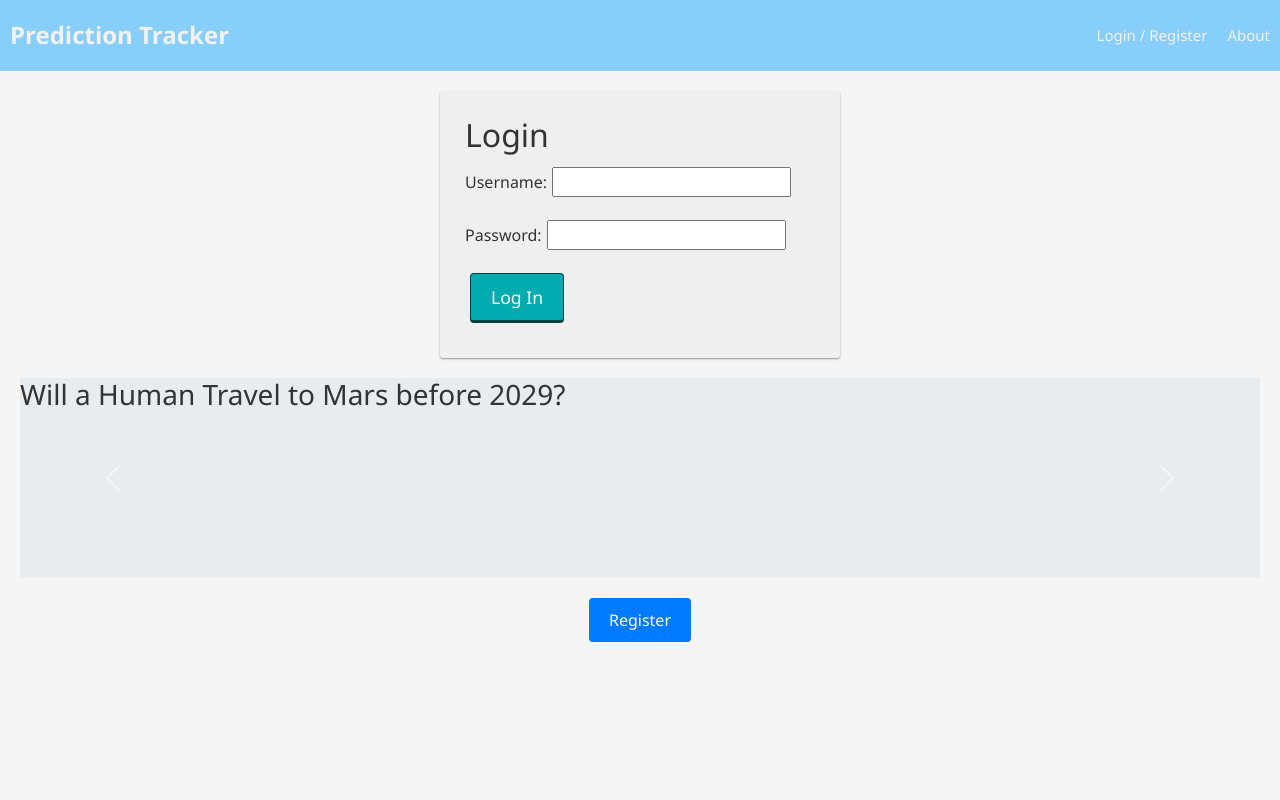
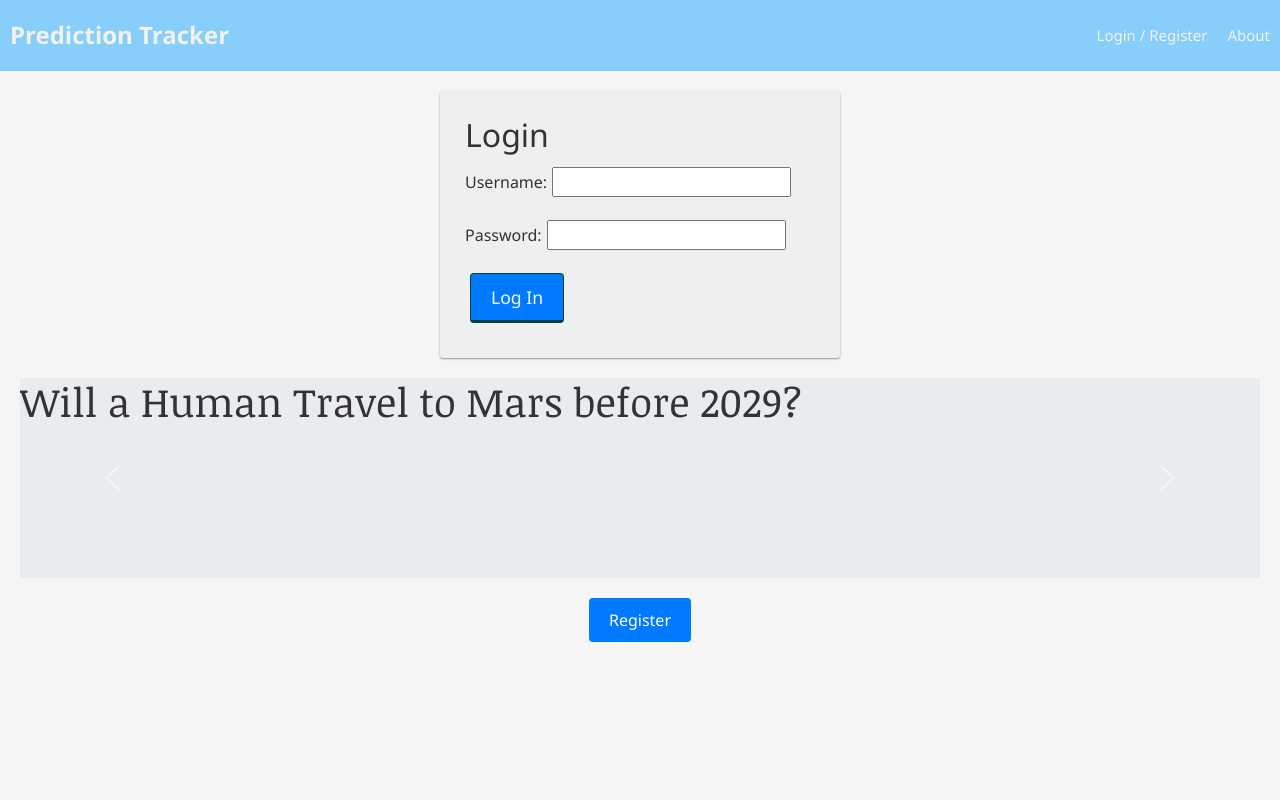
Before and after one commit to justinthegithub/prediction_tracker, a React (Vite) app: page /#/FavoritesList in a window 1280 px wide. Shown: the top 800 px of the page. Built offline with nearby package versions, Linux system fonts and the light colour scheme; no server answers; a small style sheet from the web is missing.

Commit message:
loginpage changes and app.css color changes

```diff
--- a/index.html
+++ b/index.html
@@ -10,7 +10,13 @@
     integrity="sha384-1CmrxMRARb6aLqgBO7WPLfFfy24QJvBzHbgPAhUibTHK7YQGq0tOXKp1xPpROJ3E"
     crossorigin="anonymous"
   />
-    <title>Prime Solo Project</title>
+  <link rel="preconnect" href="https://fonts.googleapis.com">
+  <link rel="preconnect" href="https://fonts.gstatic.com" crossorigin>
+  <link href="https://fonts.googleapis.com/css2?family=Noticia+Text:ital,wght@0,400;0,700;1,400;1,700&display=swap" rel="stylesheet">
+
+
+
+    <title>Justin's Prediction Market Tracker</title>
   </head>
   <body>
     <script src="https://code.jquery.com/jquery-3.5.1.slim.min.js"></script>
--- a/src/components/App/App.css
+++ b/src/components/App/App.css
@@ -32,7 +32,7 @@ Button
   border-color: #014041;
   border-width: 1px 1px 3px;
   border-radius: 4px;
-  background-color: #00acb0;
+  background-color: #007bff;
   color: #f8f8f8;
   font-size: 1.1rem;
   outline: 0;
@@ -55,7 +55,7 @@ Button
 }
 
 .btn:hover {
-  background-color: #008183;
+  background-color: white;
   text-decoration: none;
 }
 
@@ -72,8 +72,8 @@ Button
 
 .btn_asLink:hover {
   background-color: transparent;
-  border-color: #008183;
-  color: #008183;
+  border-color: white;
+  color: white;
 }
 
 /* --------------------------------------------------------------------------------
--- /dev/null
+++ b/src/components/LoginForm/LoginForm.css
@@ -0,0 +1,23 @@
+.noticia-text-regular {
+    font-family: "Noticia Text", serif;
+    font-weight: 400;
+    font-style: normal;
+  }
+
+  .noticia-text-bold {
+    font-family: "Noticia Text", serif;
+    font-weight: 700;
+    font-style: normal;
+  }
+
+  .noticia-text-regular-italic {
+    font-family: "Noticia Text", serif;
+    font-weight: 400;
+    font-style: italic;
+  }
+
+  .noticia-text-bold-italic {
+    font-family: "Noticia Text", serif;
+    font-weight: 700;
+    font-style: italic;
+  }
--- a/src/components/LoginForm/LoginForm.jsx
+++ b/src/components/LoginForm/LoginForm.jsx
@@ -1,7 +1,7 @@
 import React, { useState } from 'react';
 import { useDispatch } from 'react-redux';
 import {useSelector} from 'react-redux';
-
+import './LoginForm.css'
 function LoginForm() {
   const [username, setUsername] = useState('');
   const [password, setPassword] = useState('');
--- /dev/null
+++ b/src/components/LoginPage/LoginPage.css
@@ -0,0 +1,23 @@
+.noticia-text-regular {
+    font-family: "Noticia Text", serif;
+    font-weight: 400;
+    font-style: normal;
+  }
+
+  .noticia-text-bold {
+    font-family: "Noticia Text", serif;
+    font-weight: 700;
+    font-style: normal;
+  }
+
+  .noticia-text-regular-italic {
+    font-family: "Noticia Text", serif;
+    font-weight: 400;
+    font-style: italic;
+  }
+
+  .noticia-text-bold-italic {
+    font-family: "Noticia Text", serif;
+    font-weight: 700;
+    font-style: italic;
+  }
--- a/src/components/LoginPage/LoginPage.jsx
+++ b/src/components/LoginPage/LoginPage.jsx
@@ -2,6 +2,7 @@ import React from 'react';
 import LoginForm from '../LoginForm/LoginForm';
 import { useHistory } from 'react-router-dom';
 import 'bootstrap/dist/css/bootstrap.min.css';
+import './LoginPage.css';
 
 function LoginPage() {
   const history = useHistory();
@@ -20,19 +21,19 @@ function LoginPage() {
 
       <div id="carouselExampleControls" className="carousel slide" data-bs-ride="carousel" style={{ margin: '20px 0' }}>
         <div className="carousel-inner">
-          <div className="carousel-item active">
+          <div className="carousel-item active noticia-text-regular">
             <div className="d-block w-100" style={{ ...carouselItemStyle, backgroundColor: '#e9ecef' }}>
-              <h3>Will a Human Travel to Mars before 2029?</h3>
+              <h1>Will a Human Travel to Mars before 2029?</h1>
             </div>
           </div>
-          <div className="carousel-item">
+          <div className="carousel-item noticia-text-regular">
             <div className="d-block w-100" style={{ ...carouselItemStyle, backgroundColor: '#dee2e6' }}>
-              <h3>Will the United States Have a Female President by Dec. 31 2024?</h3>
+              <h1>Will the United States Have a Female President by Dec. 31 2024?</h1>
             </div>
           </div>
-          <div className="carousel-item">
+          <div className="carousel-item noticia-text-regular">
             <div className="d-block w-100" style={{ ...carouselItemStyle, backgroundColor: '#ced4da' }}>
-              <h3>Will a General Artificial Intelligence System Try to Avoid Being Shutdown by 2027?</h3>
+              <h1>Will a General Artificial Intelligence System Try to Prevent Itself from Being Shutdown by 2027?</h1>
             </div>
           </div>
         </div>
```
